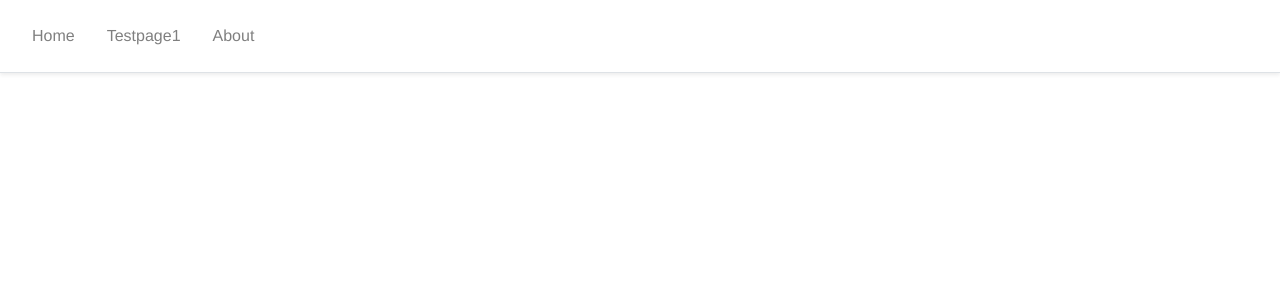
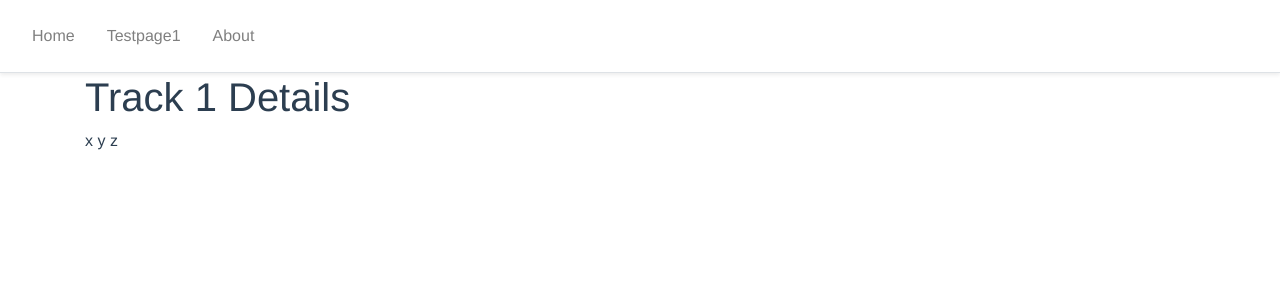
Before and after one commit to bonham/trackmanager, a Vue app in the folder client/: page /track/1 in a window 1280 px wide. Shown: the top 300 px of the page. Built offline with nearby package versions, Linux system fonts and the light colour scheme.

Commit message:
nav from card to trackdetail

```diff
--- a/client/src/components/TrackList.vue
+++ b/client/src/components/TrackList.vue
@@ -11,11 +11,13 @@
             :title="item.src"
             class="my-2"
           >
-            <b-card-text>
-              {{ Math.round(item.length / 1000) }} km
-              / {{ Math.round(item.ascent) }} m
-              / {{ item.timeLengthFormatted() }} h
-            </b-card-text>
+            <router-link :to="'/track/'+item.id">
+              <b-card-text>
+                {{ Math.round(item.length / 1000) }} km
+                / {{ Math.round(item.ascent) }} m
+                / {{ item.timeLengthFormatted() }} h
+              </b-card-text>
+            </router-link>
           </b-card>
         </div>
       </div>
--- a/client/src/router/index.js
+++ b/client/src/router/index.js
@@ -2,6 +2,7 @@ import Vue from 'vue'
 import VueRouter from 'vue-router'
 import Home from '../views/Home.vue'
 import TestPage1 from '../views/TestPage1.vue'
+import TrackDetail from '../views/TrackDetail.vue'
 
 Vue.use(VueRouter)
 
@@ -23,6 +24,11 @@ const routes = [
     // this generates a separate chunk (about.[hash].js) for this route
     // which is lazy-loaded when the route is visited.
     component: () => import(/* webpackChunkName: "about" */ '../views/About.vue')
+  },
+  {
+    path: '/track/:id',
+    name: 'TrackDetail',
+    component: TrackDetail
   }
 ]
 
--- /dev/null
+++ b/client/src/views/TrackDetail.vue
@@ -0,0 +1,12 @@
+<template>
+  <div>
+    <h1>Track {{ $route.params.id }} Details</h1>
+    <div>
+      x y z
+    </div>
+  </div>
+</template>
+
+<script>
+
+</script>
```
